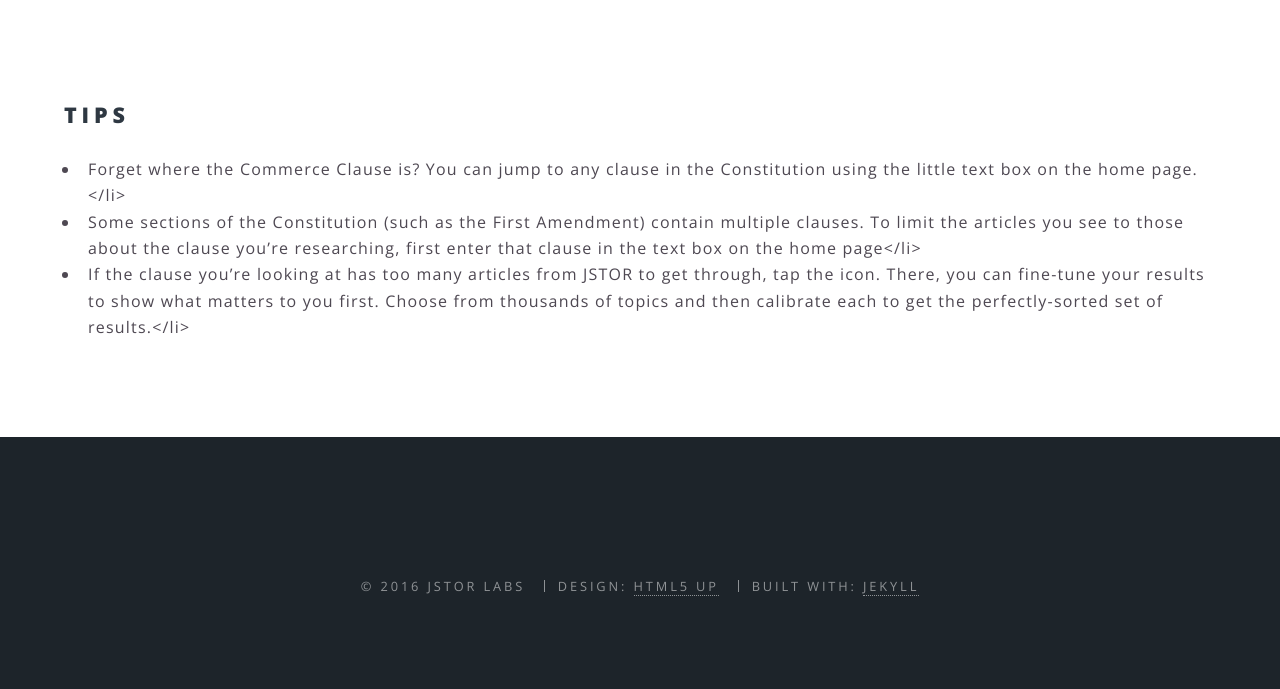
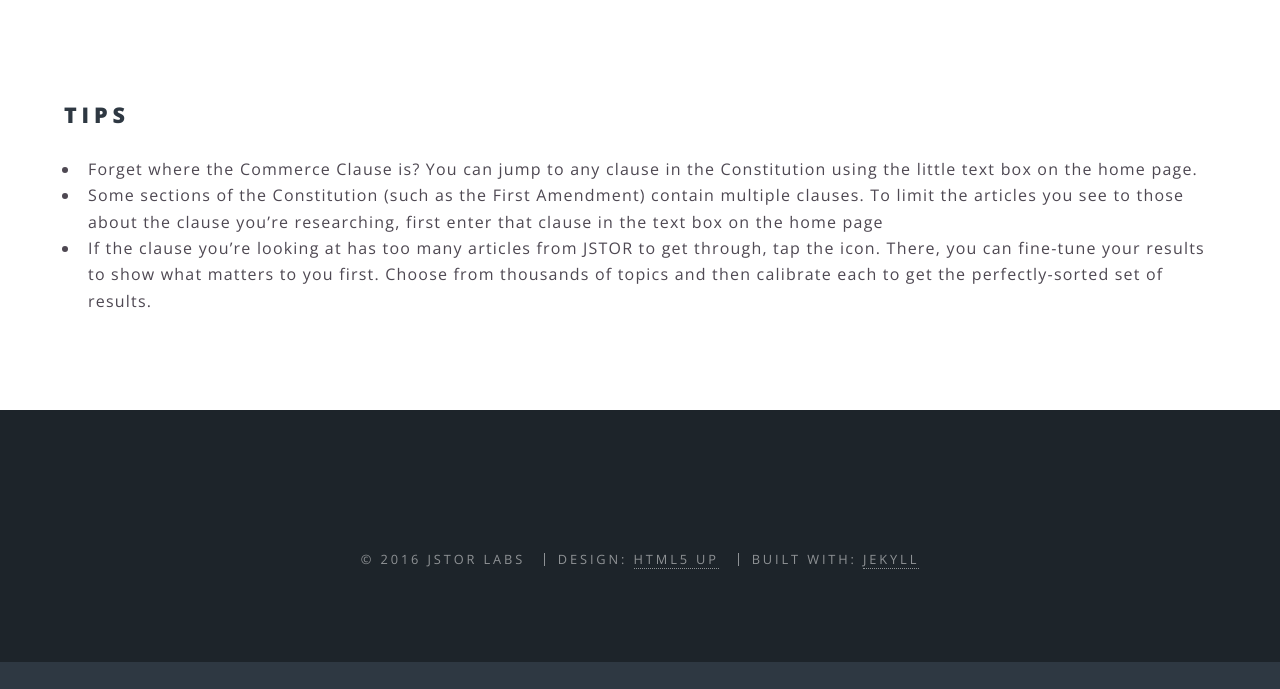
Before and after one commit to JSTOR-Labs/constitution-site, a Jekyll site: the page built from tips/tips.md, in a window 1280 px wide and 1082 px high. Shown: the part 393-1082 px from the top of the window. Built offline with Jekyll 4.4.1, drawn with Linux system fonts in a browser that asks for light colours.

Commit message:
Removed some html markup from tips md.

```diff
--- a/tips/tips.md
+++ b/tips/tips.md
@@ -6,8 +6,8 @@ description: Tips for using U.S. Constitution App
 
 ## Tips
 
-* Forget where the Commerce Clause is?  You can jump to any clause in the Constitution using the little text box on the home page.</li>
+* Forget where the Commerce Clause is?  You can jump to any clause in the Constitution using the little text box on the home page.
 * Some sections of the Constitution (such as the First Amendment) contain multiple clauses.
-To limit the articles you see to those about the clause you’re researching, first enter that clause in the text box on the home page</li>
+To limit the articles you see to those about the clause you’re researching, first enter that clause in the text box on the home page
 * If the clause you’re looking at has too many articles from JSTOR to get through, tap the icon.  There, you can fine-tune your results to
-show what matters to you first.  Choose from thousands of topics and then calibrate each to get the perfectly-sorted set of results.</li>
+show what matters to you first.  Choose from thousands of topics and then calibrate each to get the perfectly-sorted set of results.
```
